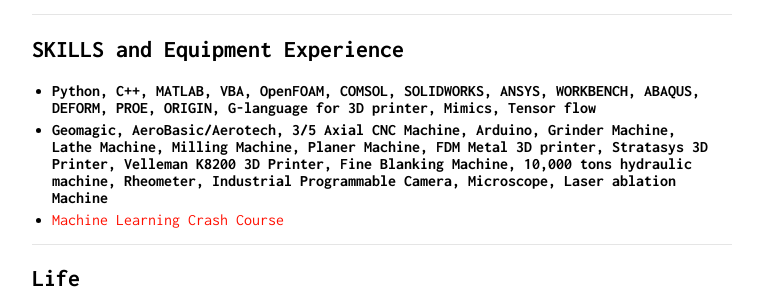
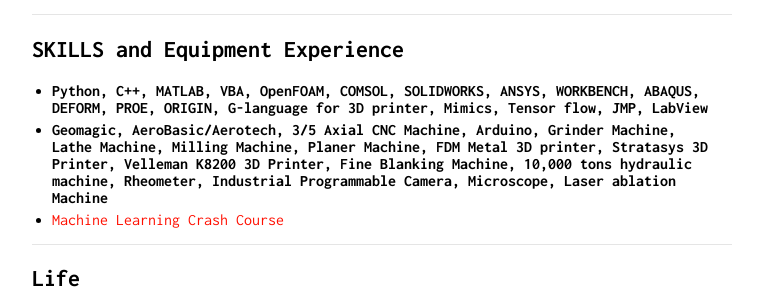
Before and after one commit to zhangxiao2018/zhangxiao2018.github.io, a Jekyll site: the page built from index.md, in a window 1280 px wide and 900 px high, scrolled down 2770 px. Shown: the part 264-556 px from the top of the window, without its empty margins (258-1021 px from the left). Built offline with Jekyll 4.4.1, drawn with Linux system fonts in a browser that asks for light colours; our own code applies the rules of GitHub Pages for plain Markdown files.

Commit message:
Update index.md

```diff
--- a/index.md
+++ b/index.md
@@ -133,7 +133,7 @@
 
 - - -
 ## SKILLS and Equipment Experience
-* **Python, C++, MATLAB, VBA, OpenFOAM, COMSOL, SOLIDWORKS, ANSYS, WORKBENCH, ABAQUS, DEFORM, PROE, ORIGIN, G-language for 3D printer, Mimics, Tensor flow**
+* **Python, C++, MATLAB, VBA, OpenFOAM, COMSOL, SOLIDWORKS, ANSYS, WORKBENCH, ABAQUS, DEFORM, PROE, ORIGIN, G-language for 3D printer, Mimics, Tensor flow, JMP, LabView**
 * **Geomagic, AeroBasic/Aerotech, 3/5 Axial CNC Machine, Arduino, Grinder Machine, Lathe Machine, Milling Machine, Planer Machine, FDM Metal 3D printer, Stratasys 3D Printer, Velleman K8200 3D Printer, Fine Blanking Machine, 10,000 tons hydraulic machine, Rheometer, Industrial Programmable Camera, Microscope, Laser ablation Machine**
 * [Machine Learning Crash Course](https://developers.google.com/machine-learning/crash-course/)
 
```
